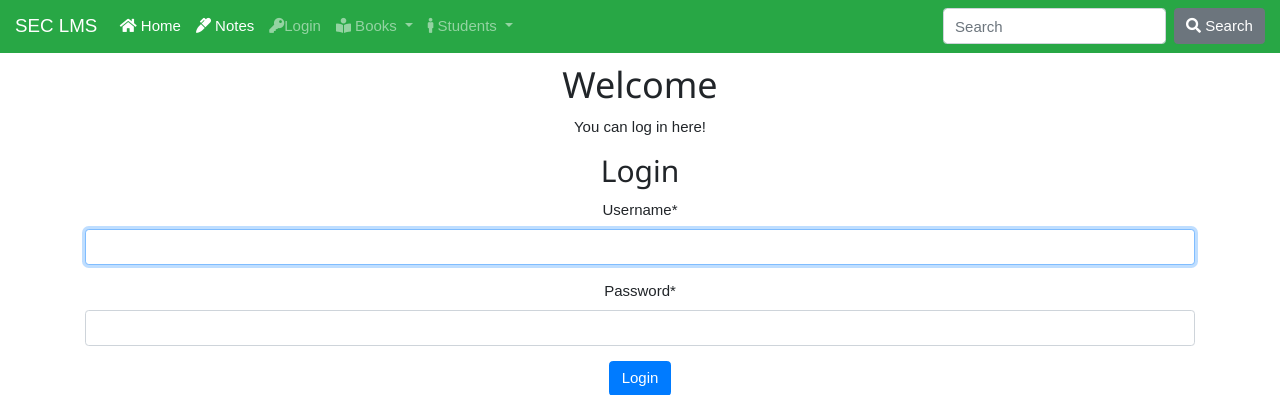
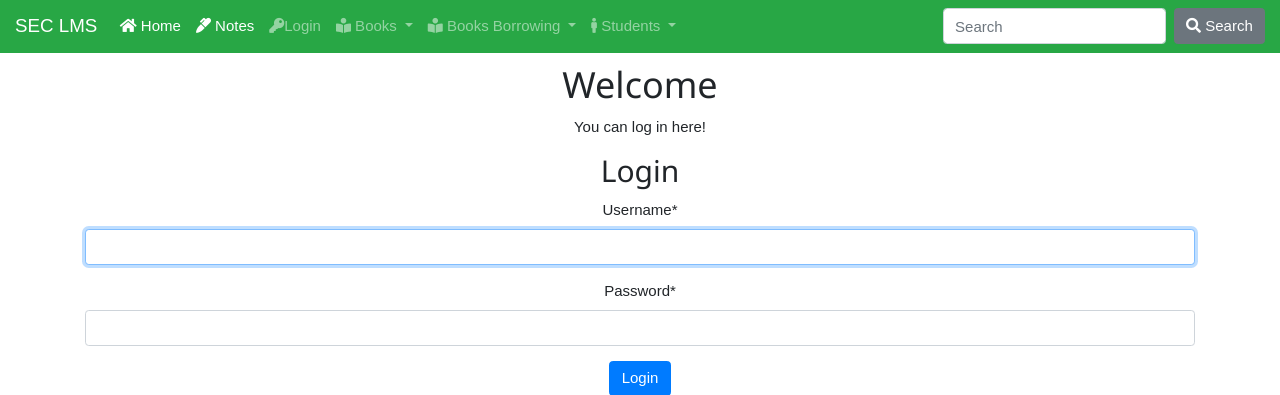
Before and after one commit to Md-Ali-Azad/SEClms, a Django app: page /accounts/login/ in a window 1280 px wide. Shown: the top 395 px of the page. Run offline with Django 3.2, Linux system fonts and the light colour scheme; some libraries are stand-ins or nearby versions.

Commit message:
added menu

```diff
--- a/main_lms/templates/base.html
+++ b/main_lms/templates/base.html
@@ -115,6 +115,19 @@
             </li>
 
             <li class="nav-item dropdown">
+                <a class="nav-link dropdown-toggle" href="#" id="navbarDropdown" role="button" data-toggle="dropdown" aria-haspopup="true" aria-expanded="false">
+                  <i class='fas fa-book-reader'></i> Books Borrowing
+                </a>
+                <div class="dropdown-menu" aria-labelledby="navbarDropdown">
+                  <a class="dropdown-item" href="/books/binsert">New Insertion</a>
+                  <a class="dropdown-item" href="/books/blist">Borrowing List</a>
+                  <a class="dropdown-item" href="">Manage Category(Books)</a>
+                  <div class="dropdown-divider"></div>
+                  <a class="dropdown-item" href="#">Help</a>
+                </div>
+              </li>
+
+            <li class="nav-item dropdown">
               <a class="nav-link dropdown-toggle" href="#" id="navbarDropdown" role="button" data-toggle="dropdown" aria-haspopup="true" aria-expanded="false">
                 <i class='fas fa-male'></i> Students
               </a>
```
